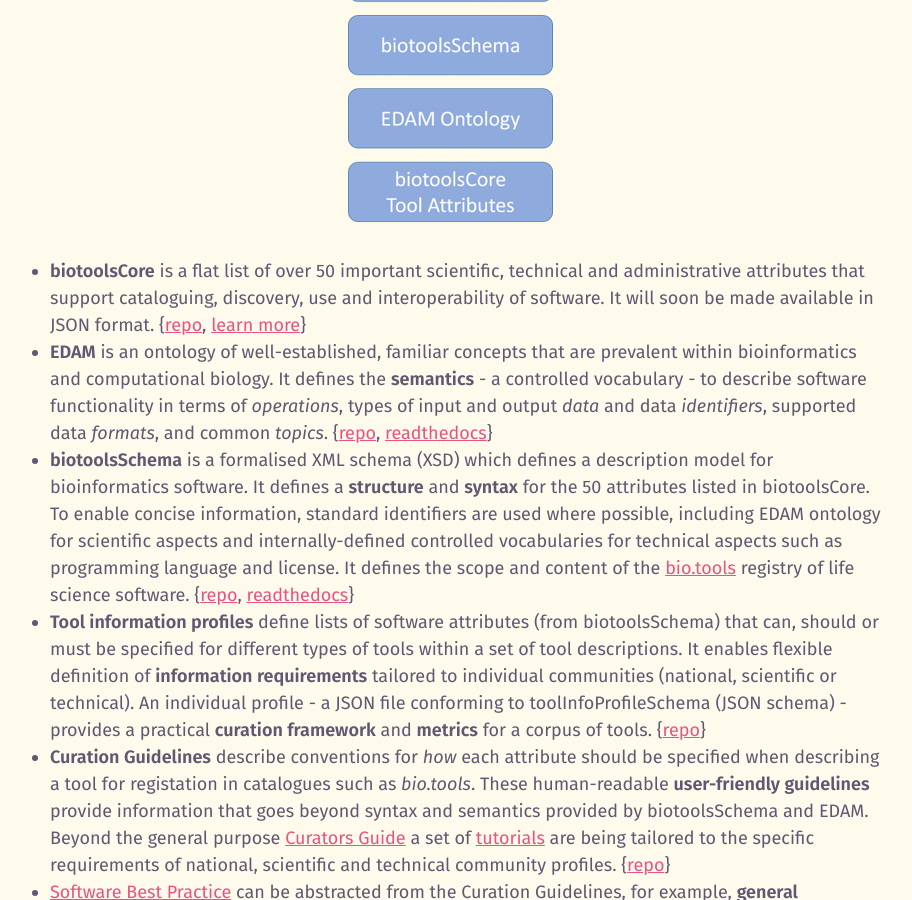
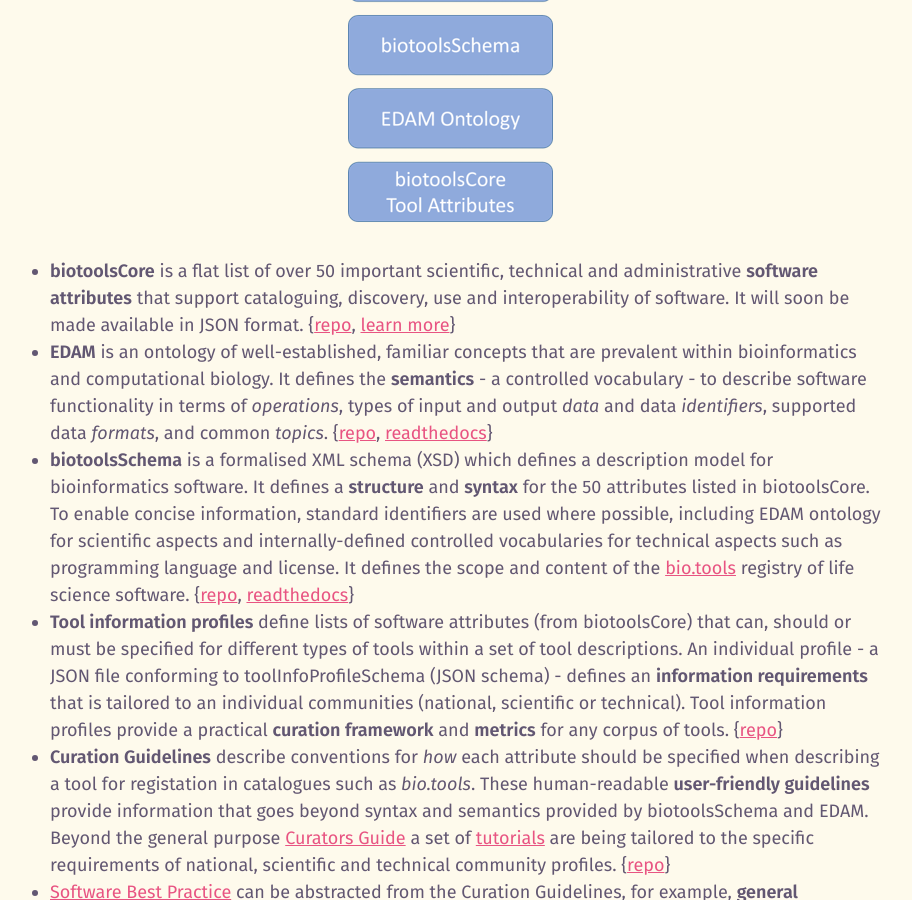
Before and after one commit to bio-tools/Tool-Information-Standards, a Jekyll site: the page built from docs/tool_information_standards.md, in a window 1280 px wide and 900 px high, scrolled down 684 px. Shown: the whole window, without its empty margins (62-974 px from the left). Built offline with Jekyll 4.4.1, drawn with Linux system fonts in a browser that asks for light colours.

Commit message:
Update tool_information_standards.md

```diff
--- a/docs/tool_information_standards.md
+++ b/docs/tool_information_standards.md
@@ -7,10 +7,10 @@ The **Tool Information Standards** are a stack of community-defined, open and in
 
 ![technology_stack]({{site.url}}/assets/images/technology_stack.png){: .align-center}
 
-- **biotoolsCore** is a flat list of over 50 important scientific, technical and administrative attributes that support cataloguing, discovery, use and interoperability of software. It will soon be made available in JSON format. {[repo](https://github.com/bio-tools/Tool-Information-Standards/blob/master/docs/tool_attributes.md/), [learn more]({site.url}}/tool_attributes.html)}
+- **biotoolsCore** is a flat list of over 50 important scientific, technical and administrative **software attributes** that support cataloguing, discovery, use and interoperability of software. It will soon be made available in JSON format. {[repo](https://github.com/bio-tools/Tool-Information-Standards/blob/master/docs/tool_attributes.md/), [learn more]({site.url}}/tool_attributes.html)}
 - **EDAM** is an ontology of well-established, familiar concepts that are prevalent within bioinformatics and computational biology. It defines the **semantics** - a controlled vocabulary - to describe software functionality in terms of *operations*, types of input and output *data* and data *identifiers*, supported data *formats*, and common *topics*. {[repo](https://github.com/edamontology/edamontology), [readthedocs](https://edamontologydocs.readthedocs.io/en/latest/)}
 - **biotoolsSchema** is a formalised XML schema (XSD) which defines a description model for bioinformatics software. It defines a **structure** and **syntax** for the 50 attributes listed in biotoolsCore. To enable concise information, standard identifiers are used where possible, including EDAM ontology for scientific aspects and internally-defined controlled vocabularies for technical aspects such as programming language and license. It defines the scope and content of the [bio.tools](https://bio.tools) registry of life science software. {[repo](https://github.com/bio-tools/biotoolsschema), [readthedocs](https://biotoolsschema.readthedocs.io/en/latest/)}
-- **Tool information profiles** define lists of software attributes (from biotoolsSchema) that can, should or must be specified for different types of tools within a set of tool descriptions. It enables flexible definition of **information requirements** tailored to individual communities (national, scientific or technical). An individual profile - a JSON file conforming to toolInfoProfileSchema (JSON schema) - provides a practical **curation framework** and **metrics** for a corpus of tools. {[repo](http://github.com/bio-tools/tool-information-profile)}
+- **Tool information profiles** define lists of software attributes (from biotoolsCore) that can, should or must be specified for different types of tools within a set of tool descriptions. An individual profile - a JSON file conforming to toolInfoProfileSchema (JSON schema) - defines an **information requirements** that is tailored to an individual communities (national, scientific or technical).  Tool information profiles provide a practical **curation framework** and **metrics** for any corpus of tools. {[repo](http://github.com/bio-tools/tool-information-profile)}
 - **Curation Guidelines** describe conventions for *how* each attribute should be specified when describing a tool for registation in catalogues such as *bio.tools*.  These human-readable **user-friendly guidelines** provide information that goes beyond syntax and semantics provided by biotoolsSchema and EDAM. Beyond the general purpose [Curators Guide](https://biotools.readthedocs.io/en/latest/curators_guide.html) a set of [tutorials](https://biotools.readthedocs.io/en/latest/community_specific_guidelines.html) are being tailored to the specific requirements of national, scientific and technical community profiles. {[repo](https://github.com/bio-tools/biotoolsdocs)}
 - [Software Best Practice](https://elixir-europe.org/about-us/commissioned-services/software-best-practices) can be abstracted from the Curation Guidelines, for example, **general recommendations** for the provision and documentation of software in contexts other than *bio.tools*.
 
```
